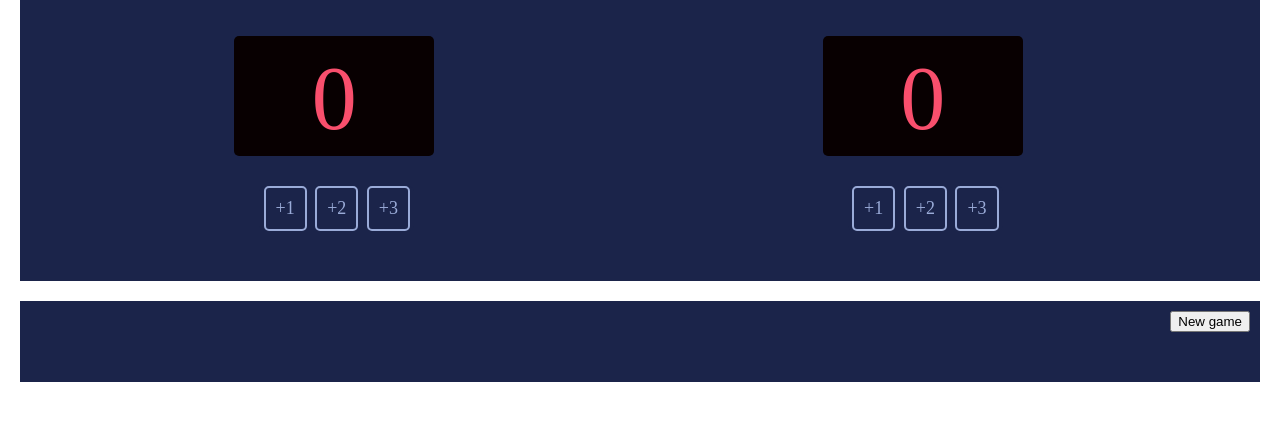
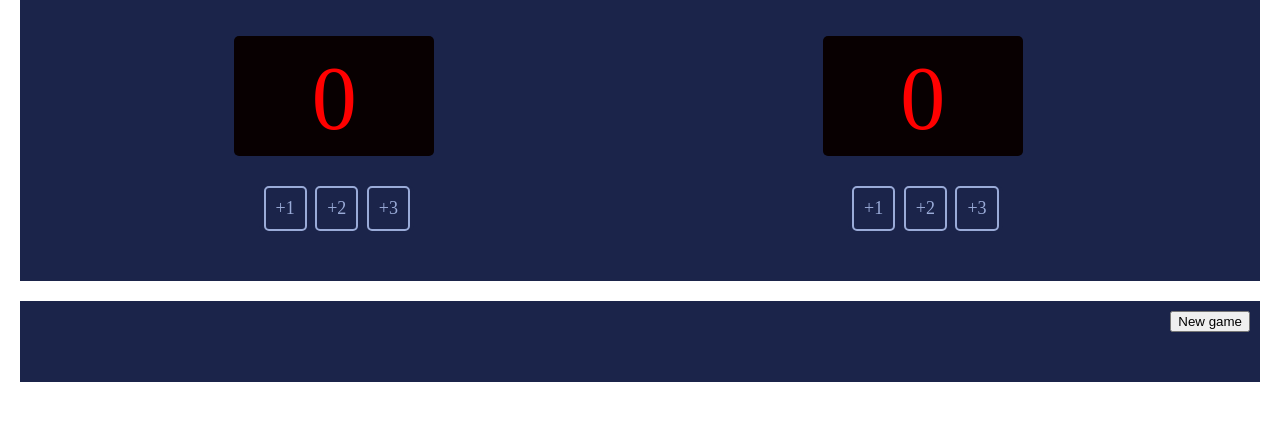
Before and after one commit to fcuculeac/score-board, a plain HTML site: page index.html in a window 1280 px wide. Shown: the part 113-534 px from the top of the page. Drawn offline with Linux system fonts and the light colour scheme; a web font is replaced by a local one.

Commit message:
update colors

```diff
--- a/index.css
+++ b/index.css
@@ -41,7 +41,7 @@ body {
     font-size: 90px;
     line-height: 126.67px;
     text-align: center;
-    color: #F94F6D;
+    color: red;
 }
 
 #home-score-points {
```
